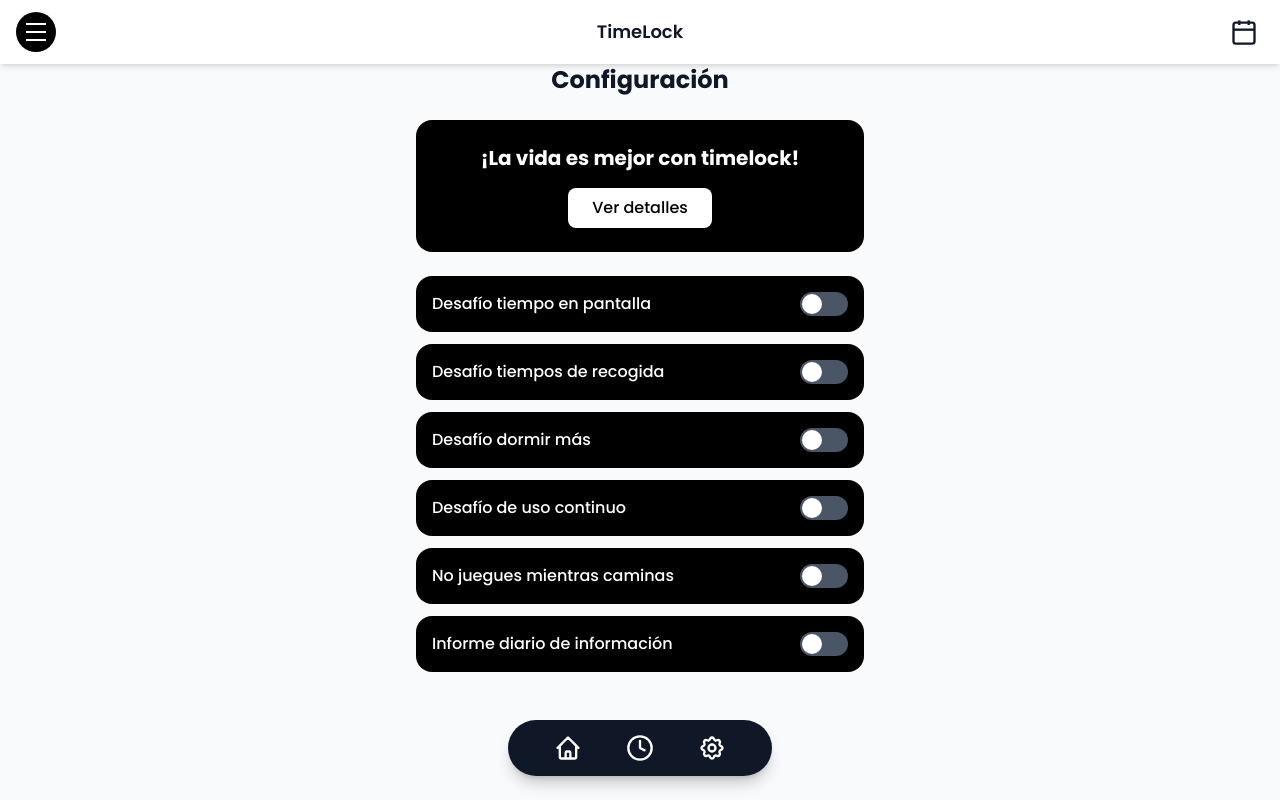
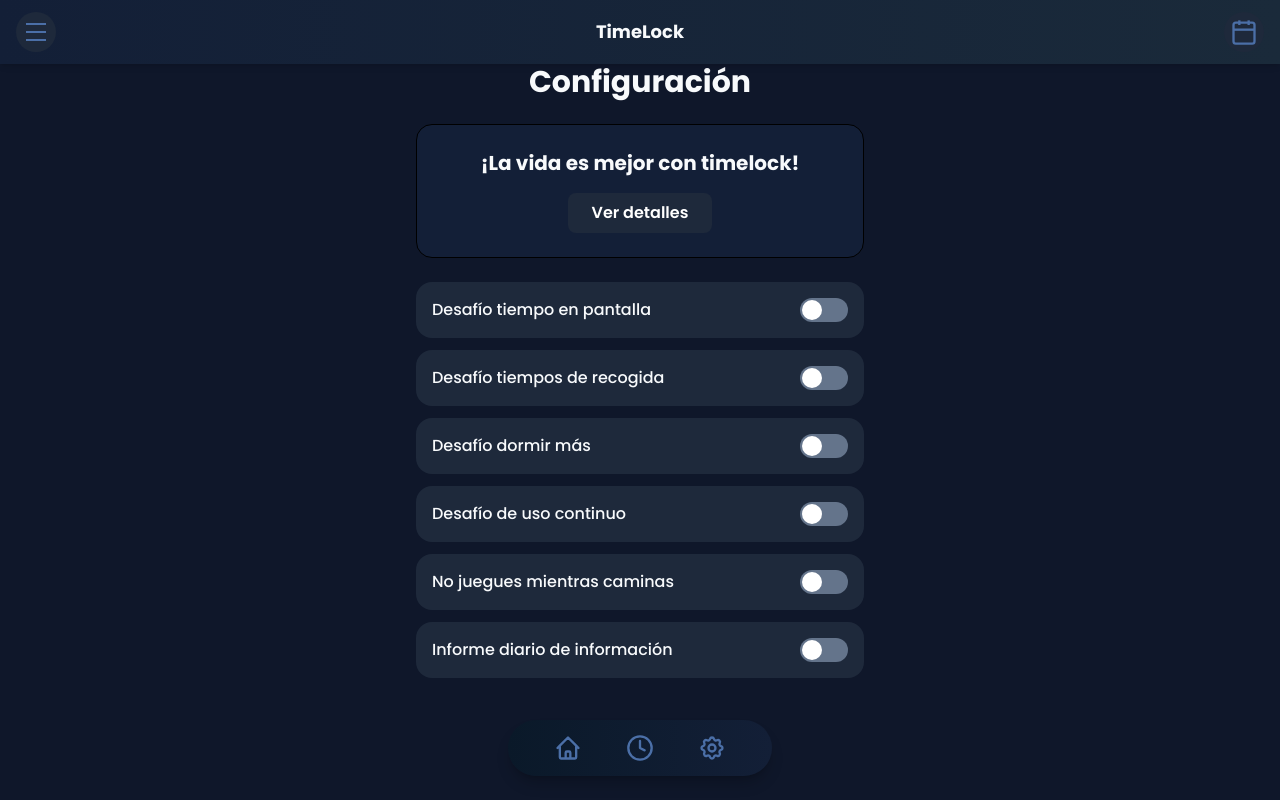
Before and after one commit to Emanuel0428/TimeLockApp, a React (Vite) app: page /settings in a window 1280 px wide. Built offline with nearby package versions, Linux system fonts and the light colour scheme.

Commit message:
se aplicó la paleta de colores a los principales modulos

```diff
--- a/src/components/Navbar.tsx
+++ b/src/components/Navbar.tsx
@@ -5,15 +5,15 @@
 
     return (
         <nav className="fixed bottom-6 left-0 right-0 z-50 flex justify-center px-6">
-            <div className="flex items-center justify-around gap-4 px-8 bg-gray-900 rounded-full shadow-lg shadow-black/20">
+            <div className="flex items-center justify-around gap-4 px-8 bg-gradient-to-r from-[#0a1929] to-[#131F37] rounded-full shadow-lg shadow-black/20">
                 {/* Home */}
                 <button
                     onClick={() => navigate('/')}
-                    className="w-14 h-14 flex items-center justify-center rounded-lg hover:bg-gray-800 transition-colors"
+                    className="w-14 h-14 flex items-center justify-center rounded-lg hover:bg-[#1E293B] transition-colors"
                     aria-label="Inicio"
                 >
                     <svg
-                        className="w-7 h-7 text-white"
+                        className="w-7 h-7 text-[#4B6FA7]"
                         fill="none"
                         stroke="currentColor"
                         viewBox="0 0 24 24"
@@ -29,11 +29,11 @@
 
                 {/* Proceso/Estadísticas */}
                 <button
-                    className="w-14 h-14 flex items-center justify-center rounded-lg hover:bg-gray-800 transition-colors"
+                    className="w-14 h-14 flex items-center justify-center rounded-lg hover:bg-[#1E293B] transition-colors"
                     aria-label="Proceso"
                 >
                     <svg
-                        className="w-7 h-7 text-white"
+                        className="w-7 h-7 text-[#4B6FA7]"
                         fill="none"
                         stroke="currentColor"
                         viewBox="0 0 24 24"
@@ -51,11 +51,11 @@
                 {/* Configuración */}
                 <button
                     onClick={() => navigate('/settings')}
-                    className="w-14 h-14 flex items-center justify-center rounded-lg hover:bg-gray-800 transition-colors"
+                    className="w-14 h-14 flex items-center justify-center rounded-lg hover:bg-[#1E293B] transition-colors"
                     aria-label="Configuración"
                 >
                     <svg
-                        className="w-7 h-7 text-white"
+                        className="w-7 h-7 text-[#4B6FA7]"
                         fill="none"
                         stroke="currentColor"
                         viewBox="0 0 24 24"
--- a/src/components/QuickAccess.tsx
+++ b/src/components/QuickAccess.tsx
@@ -15,34 +15,34 @@
     return (
         <>
             {/* Navbar */}
-            <nav className="fixed top-0 left-0 right-0 z-50 bg-white shadow-md">
-                <div className="flex items-center justify-between px-4 py-3">
+            <nav className="fixed top-0 left-0 right-0 z-50 bg-gradient-to-r from-[#131F37] to-[#1a2a3a] shadow-md">
+                <div className="flex items-center justify-between px-4 py-3 relative">
                     {/* Menú Hamburguesa */}
                     <button
                         onClick={() => setMenuOpen(!menuOpen)}
-                        className="w-10 h-10 flex items-center justify-center rounded-full bg-black transition-colors hover:opacity-80"
+                        className="w-10 h-10 flex items-center justify-center rounded-full bg-[#1E293B] hover:bg-[#2D3E52] transition-colors"
                         aria-label="Menú"
                     >
                         <div className="space-y-1.5">
-                            <span className="block w-5 h-0.5 bg-white"></span>
-                            <span className="block w-5 h-0.5 bg-white"></span>
-                            <span className="block w-5 h-0.5 bg-white"></span>
+                            <span className="block w-5 h-0.5 bg-[#4B6FA7]"></span>
+                            <span className="block w-5 h-0.5 bg-[#4B6FA7]"></span>
+                            <span className="block w-5 h-0.5 bg-[#4B6FA7]"></span>
                         </div>
                     </button>
 
                     {/* Logo/Título */}
-                    <h1 className="text-lg font-semibold text-gray-900">
+                    <h1 className="text-lg font-bold text-[#F8FAFC]">
                         TimeLock
                     </h1>
 
                     {/* Icono Calendario */}
                     <button
                         onClick={() => setCalendarOpen(!calendarOpen)}
-                        className="w-10 h-10 flex items-center justify-center transition-colors hover:opacity-80"
+                        className="w-10 h-10 flex items-center justify-center rounded-full bg-[#1E293B] hover:bg-[#2D3E52] transition-colors"
                         aria-label="Calendario"
                     >
                         <svg
-                            className="w-7 h-7 text-gray-900"
+                            className="w-7 h-7 text-[#4B6FA7]"
                             fill="none"
                             stroke="currentColor"
                             viewBox="0 0 24 24"
@@ -66,13 +66,13 @@
                     ></div>
 
                     {/* Sidebar */}
-                    <div className="fixed top-0 left-0 h-full w-64 bg-white shadow-lg z-50 transform transition-transform duration-300">
+                    <div className="fixed top-0 left-0 h-full w-64 bg-gradient-to-b from-[#1E293B] to-[#131F37] shadow-lg z-50 transform transition-transform duration-300">
                         <div className="p-6">
                             <div className="flex justify-between items-center mb-8">
-                                <h2 className="text-xl font-bold text-gray-900">Menú</h2>
+                                <h2 className="text-xl font-bold text-[#F8FAFC]">Menú</h2>
                                 <button
                                     onClick={() => setMenuOpen(false)}
-                                    className="text-gray-600 hover:text-gray-900"
+                                    className="text-[#F8FAFC] hover:text-[#F59E0B]"
                                 >
                                     <svg className="w-6 h-6" fill="none" stroke="currentColor" viewBox="0 0 24 24">
                                         <path strokeLinecap="round" strokeLinejoin="round" strokeWidth="2" d="M6 18L18 6M6 6l12 12" />
@@ -82,34 +82,34 @@
 
                             <ul className="space-y-4">
                                 <li>
-                                    <Link to="/" className="block py-2 px-4 rounded-lg hover:bg-gray-100 text-gray-900 transition-colors">
+                                    <Link to="/" className="block py-2 px-4 rounded-lg hover:bg-[#0F172A] text-[#F8FAFC] transition-colors">
                                         Inicio
                                     </Link>
                                 </li>
                                 <li>
-                                    <Link to="/tienda" className="block py-2 px-4 rounded-lg hover:bg-gray-100 text-gray-900 transition-colors">
+                                    <Link to="/tienda" className="block py-2 px-4 rounded-lg hover:bg-[#0F172A] text-[#F8FAFC] transition-colors">
                                         Tienda de Tokens
                                     </Link>
                                 </li>
                                 <li>
-                                    <Link to="/profile" className="block py-2 px-4 rounded-lg hover:bg-gray-100 text-gray-900 transition-colors">
+                                    <Link to="/profile" className="block py-2 px-4 rounded-lg hover:bg-[#0F172A] text-[#F8FAFC] transition-colors">
                                         Perfil
                                     </Link>
                                 </li>
                                 <li>
-                                    <Link to="/settings" className="block py-2 px-4 rounded-lg hover:bg-gray-100 text-gray-900 transition-colors">
+                                    <Link to="/settings" className="block py-2 px-4 rounded-lg hover:bg-[#0F172A] text-[#F8FAFC] transition-colors">
                                         Configuración
                                     </Link>
                                 </li>
                             </ul>
 
                             {/* Separador */}
-                            <div className="my-4 border-t border-gray-200"></div>
+                            <div className="my-4 border-t border-[#2D3E52]"></div>
 
                             {/* Cerrar sesión */}
                             <button
                                 onClick={handleLogout}
-                                className="w-full flex items-center gap-3 py-3 px-4 rounded-lg hover:bg-red-50 text-red-600 transition-colors"
+                                className="w-full flex items-center gap-3 py-3 px-4 rounded-lg hover:bg-red-500/30 text-red-400 transition-colors font-medium"
                             >
                                 <svg className="w-5 h-5" fill="none" stroke="currentColor" viewBox="0 0 24 24">
                                     <path strokeLinecap="round" strokeLinejoin="round" strokeWidth="2" d="M17 16l4-4m0 0l-4-4m4 4H7m6 4v1a3 3 0 01-3 3H6a3 3 0 01-3-3V7a3 3 0 013-3h4a3 3 0 013 3v1" />
@@ -131,13 +131,13 @@
                     ></div>
 
                     {/* Modal */}
-                    <div className="fixed top-1/2 left-1/2 transform -translate-x-1/2 -translate-y-1/2 bg-white rounded-lg shadow-2xl z-50 w-11/12 max-w-md">
+                    <div className="fixed top-1/2 left-1/2 transform -translate-x-1/2 -translate-y-1/2 bg-gradient-to-b from-[#1E293B] to-[#131F37] rounded-lg shadow-2xl z-50 w-11/12 max-w-md border border-[#2D3E52]">
                         <div className="p-6">
                             <div className="flex justify-between items-center mb-4">
-                                <h2 className="text-xl font-bold text-gray-900">Calendario</h2>
+                                <h2 className="text-xl font-bold text-[#F8FAFC]">Calendario</h2>
                                 <button
                                     onClick={() => setCalendarOpen(false)}
-                                    className="text-gray-600 hover:text-gray-900"
+                                    className="text-[#F8FAFC] hover:text-[#F59E0B]"
                                 >
                                     <svg className="w-6 h-6" fill="none" stroke="currentColor" viewBox="0 0 24 24">
                                         <path strokeLinecap="round" strokeLinejoin="round" strokeWidth="2" d="M6 18L18 6M6 6l12 12" />
@@ -148,13 +148,13 @@
                             {/* Vista simple de calendario */}
                             <div className="space-y-4">
                                 <div className="text-center">
-                                    <h3 className="text-lg font-semibold text-gray-900 mb-2">
+                                    <h3 className="text-lg font-semibold text-[#F8FAFC] mb-2">
                                         Febrero 2026
                                     </h3>
                                 </div>
 
                                 {/* Días de la semana */}
-                                <div className="grid grid-cols-7 gap-2 text-center text-sm font-medium text-gray-600">
+                                <div className="grid grid-cols-7 gap-2 text-center text-sm font-medium text-[#F8FAFC]">
                                     <div>Dom</div>
                                     <div>Lun</div>
                                     <div>Mar</div>
@@ -169,10 +169,10 @@
                                     {Array.from({ length: 28 }, (_, i) => (
                                         <button
                                             key={i}
-                                            className={`p-2 rounded-lg hover:bg-gray-100 transition-colors ${
+                                            className={`p-2 rounded-lg hover:bg-[#0F172A] transition-colors ${
                                                 i + 1 === 24
-                                                    ? 'bg-blue-500 text-white hover:bg-blue-600'
-                                                    : 'text-gray-900'
+                                                    ? 'bg-[#1E293B] text-white hover:bg-[#2D3E52]'
+                                                    : 'text-[#F8FAFC] hover:bg-[#2D3E52]'
                                             }`}
                                         >
                                             {i + 1}
@@ -180,8 +180,8 @@
                                     ))}
                                 </div>
 
-                                <div className="pt-4 border-t border-gray-200">
-                                    <p className="text-sm text-gray-600 text-center">
+                                <div className="pt-4 border-t border-[#2D3E52]">
+                                    <p className="text-sm text-[#F8FAFC] text-center">
                                         Hoy: 24 de Febrero, 2026
                                     </p>
                                 </div>
--- a/src/pages/Settings.tsx
+++ b/src/pages/Settings.tsx
@@ -23,18 +23,18 @@
         <>
             <QuickAccess />
 
-            <main className="pt-16 pb-24 px-4 min-h-screen bg-gray-50">
+            <main className="pt-16 pb-24 px-4 min-h-screen bg-[#0F172A]">
                 <div className="max-w-md mx-auto">
-                    <h1 className="text-2xl font-bold text-gray-900 mb-6 text-center">
+                    <h1 className="text-3xl font-bold text-[#F8FAFC] mb-6 text-center">
                         Configuración
                     </h1>
 
                     {/* Tarjeta promocional */}
-                    <div className="bg-black rounded-2xl p-6 mb-6 text-center">
-                        <h2 className="text-white text-xl font-bold mb-4">
+                    <div className="bg-[#131F37] rounded-2xl p-6 mb-6 text-center border border-[#2D3E52]\">
+                        <h2 className="text-[#F8FAFC] text-xl font-bold mb-4">
                             ¡La vida es mejor con timelock!
                         </h2>
-                        <button className="bg-white text-black px-6 py-2 rounded-lg font-medium hover:bg-gray-100 transition-colors">
+                        <button className="bg-[#1E293B] text-white px-6 py-2 rounded-lg font-semibold hover:bg-[#2D3E52] transition-colors">
                             Ver detalles
                         </button>
                     </div>
@@ -44,11 +44,11 @@
                         {/* Desafío tiempo en pantalla */}
                         <button
                             onClick={() => toggleChallenge('screenTime')}
-                            className="w-full bg-black rounded-2xl p-4 flex items-center justify-between hover:bg-gray-900 transition-colors"
+                            className="w-full bg-[#1E293B] rounded-2xl p-4 flex items-center justify-between hover:bg-[#2D3E52] transition-colors"
                         >
-                            <span className="text-white font-medium">Desafío tiempo en pantalla</span>
+                            <span className="text-[#F8FAFC] font-medium">Desafío tiempo en pantalla</span>
                             <div className={`w-12 h-6 rounded-full transition-colors duration-300 ${
-                                challenges.screenTime ? 'bg-blue-500' : 'bg-gray-600'
+                                challenges.screenTime ? 'bg-[#1E293B]' : 'bg-[#64748B]'
                             } relative`}>
                                 <div className={`absolute top-0.5 left-0.5 w-5 h-5 bg-white rounded-full transition-transform duration-300 ${
                                     challenges.screenTime ? 'transform translate-x-6' : ''
@@ -59,11 +59,11 @@
                         {/* Desafío tiempos de recogida */}
                         <button
                             onClick={() => toggleChallenge('pickupTimes')}
-                            className="w-full bg-black rounded-2xl p-4 flex items-center justify-between hover:bg-gray-900 transition-colors"
+                            className="w-full bg-[#1E293B] rounded-2xl p-4 flex items-center justify-between hover:bg-[#2D3E52] transition-colors"
                         >
-                            <span className="text-white font-medium">Desafío tiempos de recogida</span>
+                            <span className="text-[#F8FAFC] font-medium">Desafío tiempos de recogida</span>
                             <div className={`w-12 h-6 rounded-full transition-colors duration-300 ${
-                                challenges.pickupTimes ? 'bg-blue-500' : 'bg-gray-600'
+                                challenges.pickupTimes ? 'bg-[#1E293B]' : 'bg-[#64748B]'
                             } relative`}>
                                 <div className={`absolute top-0.5 left-0.5 w-5 h-5 bg-white rounded-full transition-transform duration-300 ${
                                     challenges.pickupTimes ? 'transform translate-x-6' : ''
@@ -74,11 +74,11 @@
                         {/* Desafío dormir más */}
                         <button
                             onClick={() => toggleChallenge('sleepMore')}
-                            className="w-full bg-black rounded-2xl p-4 flex items-center justify-between hover:bg-gray-900 transition-colors"
+                            className="w-full bg-[#1E293B] rounded-2xl p-4 flex items-center justify-between hover:bg-[#2D3E52] transition-colors"
                         >
-                            <span className="text-white font-medium">Desafío dormir más</span>
+                            <span className="text-[#F8FAFC] font-medium">Desafío dormir más</span>
                             <div className={`w-12 h-6 rounded-full transition-colors duration-300 ${
-                                challenges.sleepMore ? 'bg-blue-500' : 'bg-gray-600'
+                                challenges.sleepMore ? 'bg-[#1E293B]' : 'bg-[#64748B]'
                             } relative`}>
                                 <div className={`absolute top-0.5 left-0.5 w-5 h-5 bg-white rounded-full transition-transform duration-300 ${
                                     challenges.sleepMore ? 'transform translate-x-6' : ''
@@ -89,11 +89,11 @@
                         {/* Desafío de uso continuo */}
                         <button
                             onClick={() => toggleChallenge('continuousUse')}
-                            className="w-full bg-black rounded-2xl p-4 flex items-center justify-between hover:bg-gray-900 transition-colors"
+                            className="w-full bg-[#1E293B] rounded-2xl p-4 flex items-center justify-between hover:bg-[#2D3E52] transition-colors"
                         >
-                            <span className="text-white font-medium">Desafío de uso continuo</span>
+                            <span className="text-[#F8FAFC] font-medium">Desafío de uso continuo</span>
                             <div className={`w-12 h-6 rounded-full transition-colors duration-300 ${
-                                challenges.continuousUse ? 'bg-blue-500' : 'bg-gray-600'
+                                challenges.continuousUse ? 'bg-[#1E293B]' : 'bg-[#64748B]'
                             } relative`}>
                                 <div className={`absolute top-0.5 left-0.5 w-5 h-5 bg-white rounded-full transition-transform duration-300 ${
                                     challenges.continuousUse ? 'transform translate-x-6' : ''
@@ -104,11 +104,11 @@
                         {/* No juegues mientras caminas */}
                         <button
                             onClick={() => toggleChallenge('noWalkingGame')}
-                            className="w-full bg-black rounded-2xl p-4 flex items-center justify-between hover:bg-gray-900 transition-colors"
+                            className="w-full bg-[#1E293B] rounded-2xl p-4 flex items-center justify-between hover:bg-[#2D3E52] transition-colors"
                         >
-                            <span className="text-white font-medium">No juegues mientras caminas</span>
+                            <span className="text-[#F8FAFC] font-medium">No juegues mientras caminas</span>
                             <div className={`w-12 h-6 rounded-full transition-colors duration-300 ${
-                                challenges.noWalkingGame ? 'bg-blue-500' : 'bg-gray-600'
+                                challenges.noWalkingGame ? 'bg-[#1E293B]' : 'bg-[#64748B]'
                             } relative`}>
                                 <div className={`absolute top-0.5 left-0.5 w-5 h-5 bg-white rounded-full transition-transform duration-300 ${
                                     challenges.noWalkingGame ? 'transform translate-x-6' : ''
@@ -119,11 +119,11 @@
                         {/* Informe diario de información */}
                         <button
                             onClick={() => toggleChallenge('dailyReport')}
-                            className="w-full bg-black rounded-2xl p-4 flex items-center justify-between hover:bg-gray-900 transition-colors"
+                            className="w-full bg-[#1E293B] rounded-2xl p-4 flex items-center justify-between hover:bg-[#2D3E52] transition-colors"
                         >
-                            <span className="text-white font-medium">Informe diario de información</span>
+                            <span className="text-[#F8FAFC] font-medium">Informe diario de información</span>
                             <div className={`w-12 h-6 rounded-full transition-colors duration-300 ${
-                                challenges.dailyReport ? 'bg-blue-500' : 'bg-gray-600'
+                                challenges.dailyReport ? 'bg-[#1E293B]' : 'bg-[#64748B]'
                             } relative`}>
                                 <div className={`absolute top-0.5 left-0.5 w-5 h-5 bg-white rounded-full transition-transform duration-300 ${
                                     challenges.dailyReport ? 'transform translate-x-6' : ''
```
Also changed, not shown: src/pages/Home.tsx (+42 -36 lines), src/pages/Login.tsx (+16 -14 lines), src/pages/Register.tsx (+18 -16 lines), src/style.css (+13 -0 lines).
